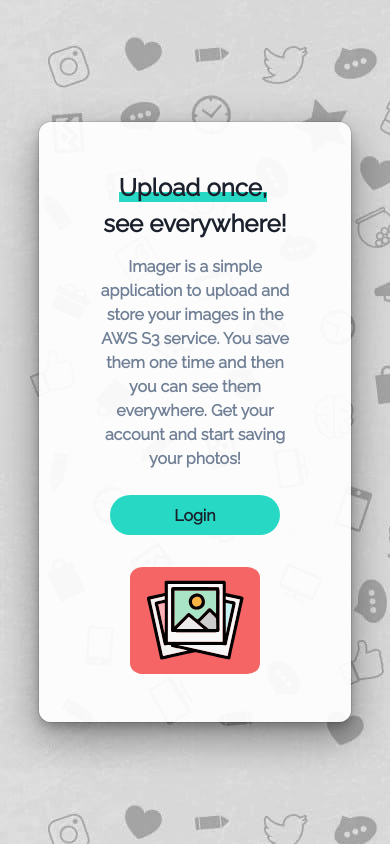
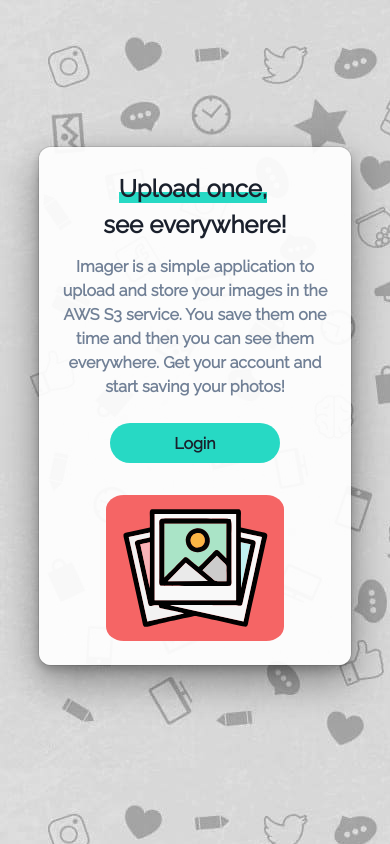
Before and after one commit to francoa7/imager, a React (Vite) app: page / in a window 390 px wide. Built offline with nearby package versions, Linux system fonts and the light colour scheme; a web font is replaced by a local one.

Commit message:
fixed mobile design

```diff
--- a/src/components/Home.tsx
+++ b/src/components/Home.tsx
@@ -392,12 +392,13 @@
                         alignItems="center"
                         mt="0 !important"
                         bgImg={background}
+                        pb={"2rem"}
                     >
                         <Stack
                             flexDir={{ base: "column", md: "row" }}
                             w={"80%"}
                             bg={"whiteAlpha.900"}
-                            p={"3rem"}
+                            p={{ base: "1.5rem .5rem", md: "3rem" }}
                             borderRadius={"xl"}
                             boxShadow={"dark-lg"}
                             rowGap={"2rem"}
```
Also changed, not shown: src/components/Start.tsx (deleted, +0 -23 lines).
